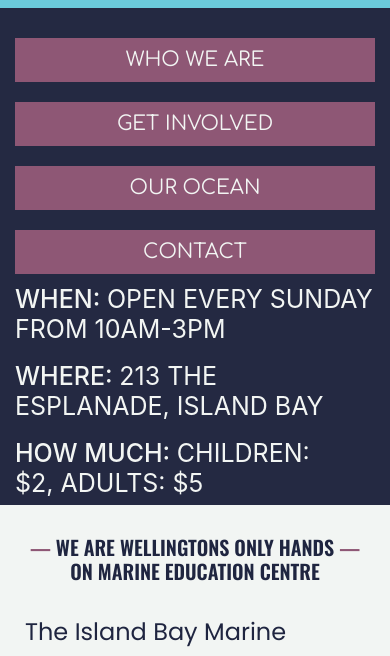
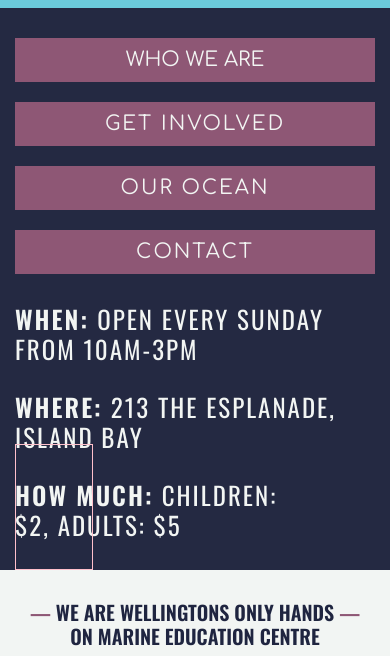
Before and after one commit to clarkedan/marine-reserve, a plain HTML site: page index.html in a window 390 px wide. Shown: the part 112-768 px from the top of the page. Drawn offline with nearby package versions, Linux system fonts and the light colour scheme.

```diff
--- a/css/main.css
+++ b/css/main.css
@@ -61,7 +61,7 @@ body {
 }
 
 /* BANNER!!!!!-------------------------------------- */
-.navButtonContain{
+.navButtonSection{
     display: none;
 }
 .banner {
@@ -180,7 +180,7 @@ body {
     top: 50%;
     left: 50%;
     margin-left: -150px;
-    margin-top: -170px;ß
+    margin-top: -170px;
 }
 
 .textOverIcon h3 {
@@ -405,8 +405,9 @@ iframe {
         margin-left: 20px;
     }
     .myNavLinks li {
-        font-size: 0.75em;
+        font-size: 0.8em;
         margin-right: 10px;
+        letter-spacing: 0px;
     }
     .myNavLinks li:hover {
         border-bottom: 2px solid #8E5775;
@@ -530,7 +531,7 @@ iframe {
 }
 @media only screen and (max-width : 576px) {
     .logo img {
-        width: 240px;
+        width: 290px;
         margin-left: 5px;
     }
     .myNavLinks li {
@@ -568,6 +569,7 @@ iframe {
         border-radius: 0px;
         font-family: comfortaa;
         font-size: 20px;
+        letter-spacing: 2px;
     }
     .navBtn:hover{
         color: #F2F5F3;
@@ -578,12 +580,24 @@ iframe {
         justify-content: center;
     }
     .textInfoContain h2 {
-        margin-bottom: 7px;
-        margin-top: 10px;
         font-size: 1.4em;
         color: #F2F5F3;
-        font-display: oswald;
+        font-family: oswald;
         font-size: 25px;
+        letter-spacing: 2px;
+    }
+    .when{
+        margin-top: 30px;
+    }
+    .where{
+        margin-top: 20px;
+    }
+    .much{
+        margin-top: 20px;
+        margin-bottom: 30px;
+    }
+    .textBig{
+        font-weight: 600;
     }
     /* --------------------------------- */
     .whoSection h2 {
--- a/index.html
+++ b/index.html
@@ -45,18 +45,19 @@
     <!--body section-->
     <div class="container-fluid masterContain">
 
-        <!--nav button section-->
+        <!--nav button/info section-->
         <div class="row navButtonSection">
             <div class="col-12 navButtonContain">
-                <button class="btn myBtn">WHO WE ARE</button>
-                <button class="btn navBtn">GET INVOLVED</button>
-                <button class="btn navBtn">OUR OCEAN</button>
-                <button class="btn navBtn">CONTACT</button>
+                <button class="btn myBtn" id="navWho">WHO WE ARE</button>
+                <button class="btn navBtn" id="navGet">GET INVOLVED</button>
+                <button class="btn navBtn" id="navOcean">OUR OCEAN</button>
+                <button class="btn navBtn" id="navContact">CONTACT</button>
             </div>
             <div class="col-12 textInfoContain">
-                <h2 class="when">WHEN: <span class="bannerText--small">OPEN EVERY SUNDAY FROM 10AM-3PM</span>
-                <h2 class="where">WHERE: <span class="bannerText--small">213 THE ESPLANADE, ISLAND BAY</span></h2>
-                <h2 class="much">HOW MUCH: <span class="bannerText--small">CHILDREN: $2, ADULTS: $5</span></h2>
+                <h2 class="when"><span class="textBig">WHEN: </span>OPEN EVERY SUNDAY FROM 10AM-3PM</h2>
+                <h2 class="where"><span class="textBig">WHERE: </span>213 THE ESPLANADE, ISLAND BAY</h2>
+                <h2 class="much"><span class="textBig">HOW MUCH: </span>CHILDREN: $2, ADULTS: $5</h2>
+                <div id="hiddenWho"></div>
             </div>
         </div>
 
@@ -66,10 +67,10 @@
                 <img class="banner" src="images/banner/octofoto.png">
             </div>
             <div class="bannerText">
-                <h2 class="ontop">WHEN: OPEN EVERY SUNDAY FROM 10AM-3PM</span>
+                <h2 class="ontop">WHEN: <span class="bannerText--small">OPEN EVERY SUNDAY FROM 10AM-3PM</span>
                 </h2>
-                <h2 class="ontop">WHERE: 213 THE ESPLANADE, ISLAND BAY</span></h2>
-                <h2 class="ontop">HOW MUCH: CHILDREN: $2, ADULTS: $5</span></h2>
+                <h2 class="ontop">WHERE: <span class="bannerText--small">213 THE ESPLANADE, ISLAND BAY</span></h2>
+                <h2 class="ontop">HOW MUCH: <span class="bannerText--small">CHILDREN: $2, ADULTS: $5</span></h2>
             </div>
             <div id="hiddenWho"></div>
         </div>
```
